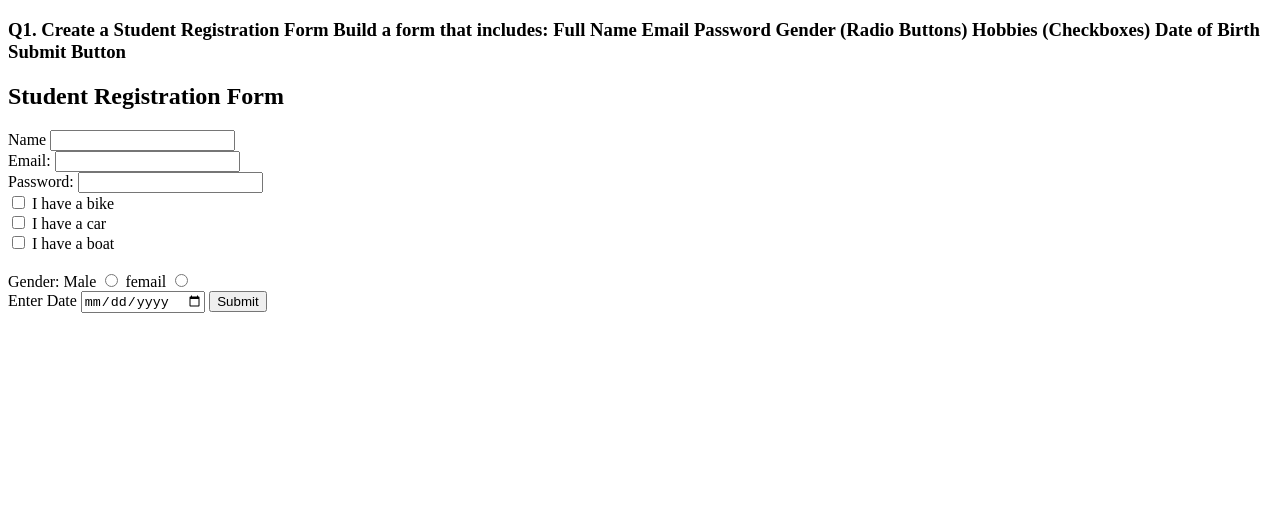
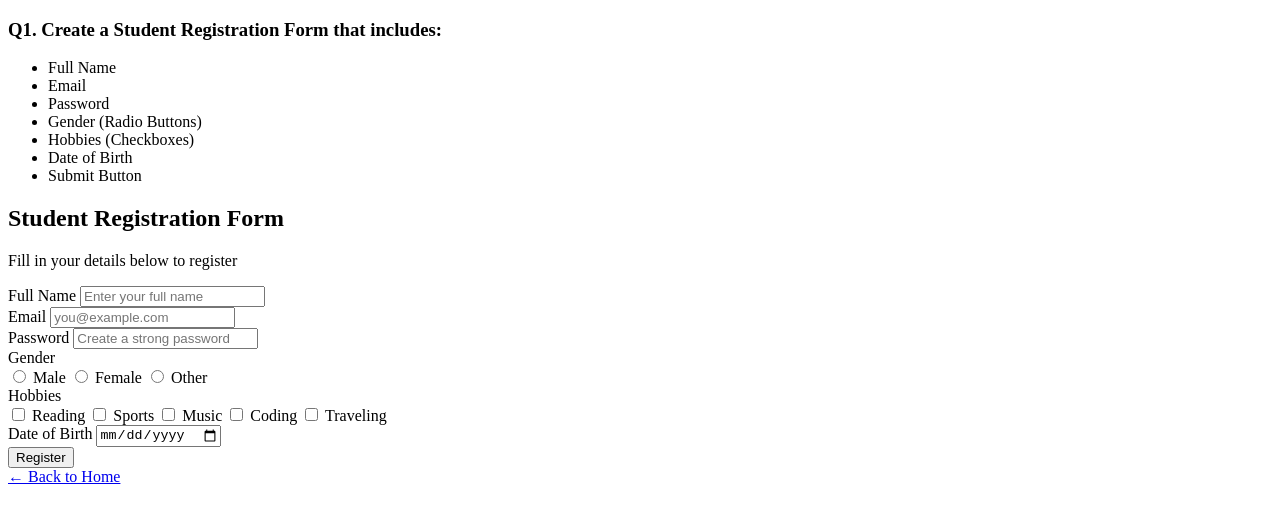
Before and after one commit to niteshxedev-byte/Assignment1_to_3, a plain HTML site: page assignemt.html in a window 1280 px wide. Drawn offline with Linux system fonts and the light colour scheme.

Commit message:
Your descriptive message

```diff
--- a/assignemt.html
+++ b/assignemt.html
@@ -3,65 +3,112 @@
 
 <head>
     <meta charset="UTF-8">
-    <meta name="viewport" content="width=, initial-scale=1.0">
-    <title>Assignment_1</title>
+    <meta name="viewport" content="width=device-width, initial-scale=1.0">
+    <title>Assignment 1 — Student Registration Form</title>
+    <meta name="description" content="Student Registration Form — MERN Stack Assignment 1">
+
 </head>
 
 <body>
-    <h3>Q1. Create a Student Registration Form
 
-        Build a form that includes:
+    <!-- Question Description -->
+    <div class="question-card">
+        <h3><strong>Q1.</strong> Create a Student Registration Form that includes:</h3>
+        <ul>
+            <li>Full Name</li>
+            <li>Email</li>
+            <li>Password</li>
+            <li>Gender (Radio Buttons)</li>
+            <li>Hobbies (Checkboxes)</li>
+            <li>Date of Birth</li>
+            <li>Submit Button</li>
+        </ul>
+    </div>
 
-        Full Name
-        Email
-        Password
-        Gender (Radio Buttons)
-        Hobbies (Checkboxes)
-        Date of Birth
-        Submit Button </h3>
+    <!-- Registration Form -->
+    <div class="form-card">
+        <h2>Student Registration Form</h2>
+        <p class="subtitle">Fill in your details below to register</p>
 
-    <h2>Student Registration Form</h2>
+        <form action="" method="POST" id="registration-form">
 
-    <form action="">
-        <div>
-            <label for="name">Name</label>
-            <input type="text" id="name">
-        </div>
+            <!-- Full Name -->
+            <div class="field-group">
+                <label for="fullName" class="field-label">Full Name</label>
+                <input type="text" id="fullName" name="fullName" placeholder="Enter your full name" required>
+            </div>
 
-        <div >
-            <label for="Email">Email:</label>
-            <input type="email" id="Email">
-        </div>
-        <div >
-            <label for="Password">Password:</label>
-            <input type="Password" id="Password">
-        </div>
-        <div>
-            <input type="checkbox" id="vehicle1" name="vehicle1" value="Bike">
-  <label for="vehicle1"> I have a bike</label><br>
-  <input type="checkbox" id="vehicle2" name="vehicle2" value="Car">
-  <label for="vehicle2"> I have a car</label><br>
-  <input type="checkbox" id="vehicle3" name="vehicle3" value="Boat">
-  <label for="vehicle3"> I have a boat</label><br><br>
-        </div>
-         <div >
-            <label for="gender">Gender:</label>
-            <label for="male"> Male
-            <input type="radio" id="male" name="male" value="male" form="">
-            </label>
-             <label for="femail"> femail
-            <input type="radio" id="femail" value="femail" name="femail" form="">
-            </label>
-        </div>
+            <!-- Email -->
+            <div class="field-group">
+                <label for="email" class="field-label">Email</label>
+                <input type="email" id="email" name="email" placeholder="you@example.com" required>
+            </div>
 
-<label for="date">Enter Date</label>
-<input type="date" name="date" id="">
+            <!-- Password -->
+            <div class="field-group">
+                <label for="password" class="field-label">Password</label>
+                <input type="password" id="password" name="password" placeholder="Create a strong password" required>
+            </div>
 
-<input type="submit" name="submit form" id="">
+            <!-- Gender (Radio Buttons) -->
+            <div class="field-group">
+                <label class="field-label">Gender</label>
+                <div class="inline-options">
+                    <label for="male">
+                        <input type="radio" id="male" name="gender" value="male" required>
+                        Male
+                    </label>
+                    <label for="female">
+                        <input type="radio" id="female" name="gender" value="female">
+                        Female
+                    </label>
+                    <label for="other">
+                        <input type="radio" id="other" name="gender" value="other">
+                        Other
+                    </label>
+                </div>
+            </div>
 
+            <!-- Hobbies (Checkboxes) -->
+            <div class="field-group">
+                <label class="field-label">Hobbies</label>
+                <div class="inline-options">
+                    <label for="hobby-reading">
+                        <input type="checkbox" id="hobby-reading" name="hobbies" value="reading">
+                        Reading
+                    </label>
+                    <label for="hobby-sports">
+                        <input type="checkbox" id="hobby-sports" name="hobbies" value="sports">
+                        Sports
+                    </label>
+                    <label for="hobby-music">
+                        <input type="checkbox" id="hobby-music" name="hobbies" value="music">
+                        Music
+                    </label>
+                    <label for="hobby-coding">
+                        <input type="checkbox" id="hobby-coding" name="hobbies" value="coding">
+                        Coding
+                    </label>
+                    <label for="hobby-traveling">
+                        <input type="checkbox" id="hobby-traveling" name="hobbies" value="traveling">
+                        Traveling
+                    </label>
+                </div>
+            </div>
 
-    </form>
+            <!-- Date of Birth -->
+            <div class="field-group">
+                <label for="dob" class="field-label">Date of Birth</label>
+                <input type="date" id="dob" name="dob" required>
+            </div>
 
+            <!-- Submit Button -->
+            <button type="submit" class="submit-btn" id="submit-btn">Register</button>
+
+        </form>
+    </div>
+
+    <a href="./index.html" class="back-link">← Back to Home</a>
 
 </body>
 
```
